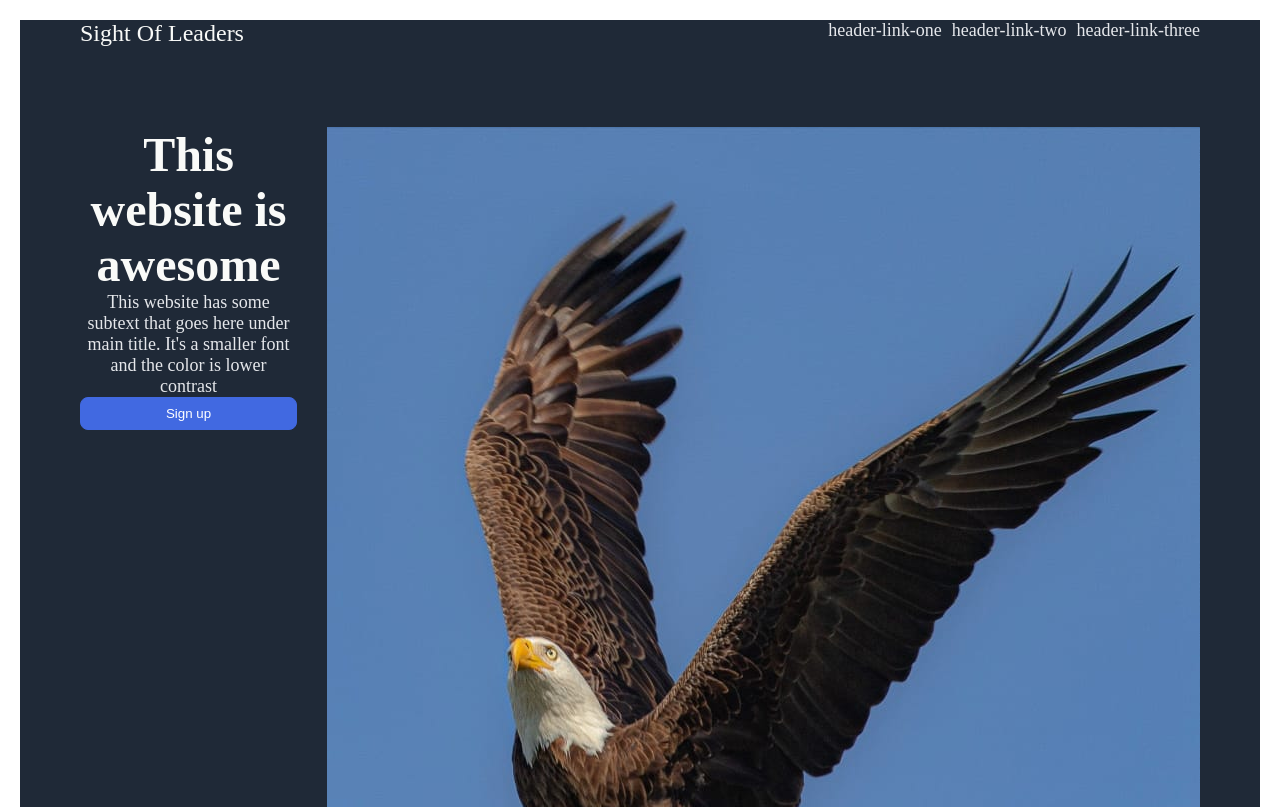
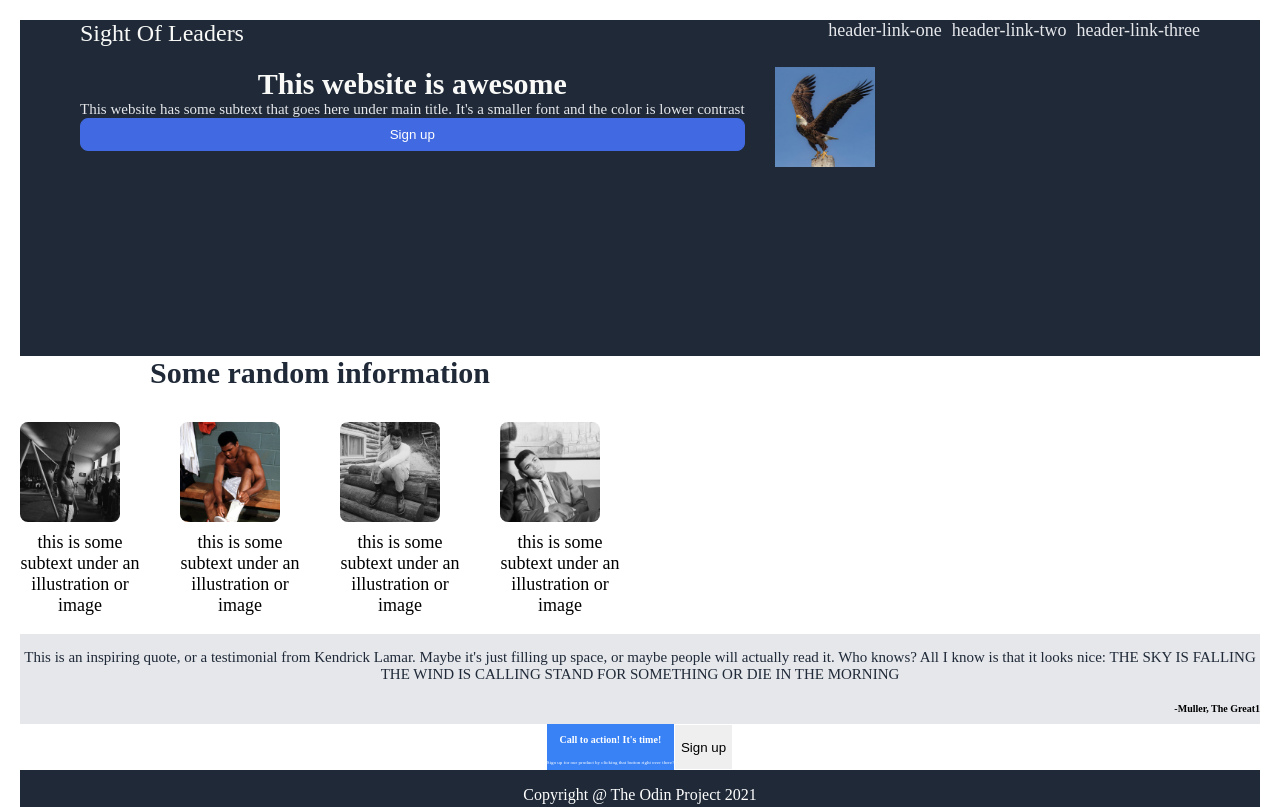
Before and after one commit to tobuya/landing-page, a plain HTML site: page index.html in a window 1280 px wide. Shown: the top 807 px of the page. Drawn offline with Linux system fonts and the light colour scheme.

Commit message:
Second edit

```diff
--- a/style.css
+++ b/style.css
@@ -7,7 +7,12 @@ body {
     display: flex;
     flex-direction: column;
     text-align: center;
-    flex: 1;
+    flex: 1 1 auto;
+}
+
+img {
+    width: 100px;
+    height: 100px;
 }
 
 
@@ -17,13 +22,14 @@ body {
     flex-direction: column;
     color: white;
     padding: 0 60px;
+    flex: 1 1 0;
 }
 
 .header {
     display: flex;
     align-items: flex-start;
     padding: 0;
-    margin-bottom: 80px;
+    margin-bottom: 20px;
 }
 .logo {
     font-size: 24px;
@@ -56,12 +62,12 @@ li {
     flex-direction: column;
 }
 .title {
-    font-size: 48px;
+    font-size: 30px;
     font-weight: bolder;
     color: #f9faf8;
 }
 .subtext {
-    font-size: 18px;
+    font-size: 15px;
     color: #e5e7eb;
 }
 .buttonA {
@@ -78,10 +84,11 @@ li {
     flex-direction: column;
     align-items: center;
     justify-content: center;
+    max-width: 600px;
 }
 
 .random {
-    font-size: 36px;
+    font-size: 30px;
     font-weight: bolder;
     color: #1f2937;
     margin-bottom: 32px;
@@ -94,14 +101,14 @@ li {
     gap: 40px;
 }
 .below {
-    max-width: 200px;
+    max-width: 130px;
     display: flex;
     flex-direction: column;
 }
 .text {
     font-size: 18px;
     color: black;
-    margin-top: 20px;
+    margin-top: 10px;
 }
 .img {
     border-radius: 8px;
@@ -117,13 +124,14 @@ li {
     justify-content: center;
 }
 .paragraph {
-    font: 36px light italic;
+    font: 15px light italic;
     color: #1f2937;
 }
 .name {
     align-self: flex-end;
-    font-size: 15px;
+    font-size: 10px;
     font-weight: bold;
+    margin-top: 5px;
 }
 
 
@@ -131,8 +139,6 @@ li {
     display: flex;
     text-align: center;
     justify-content: center;
-    max-width: 800px;
-    max-height: 200px;
 }
 
 .sec-d {
```
